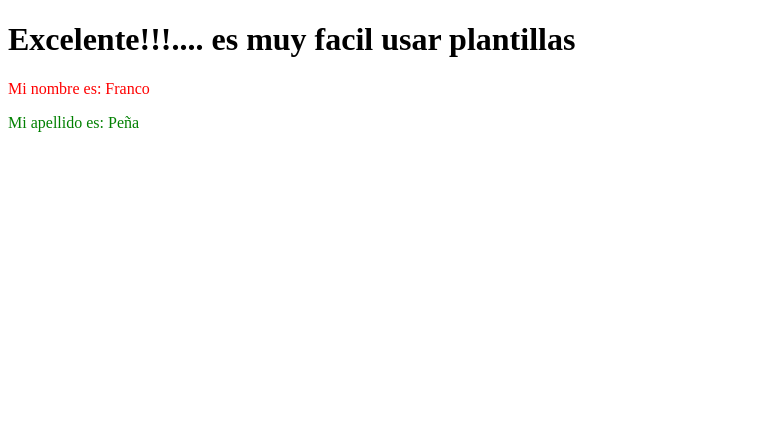
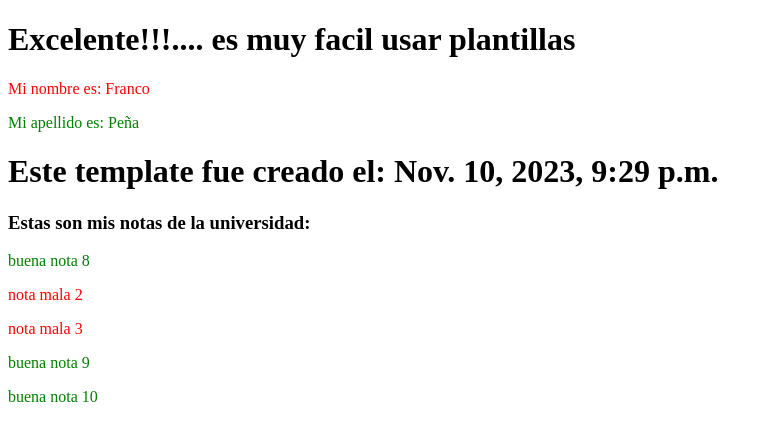
Before and after one commit to FrancoPCapellini/django-1ers-proyect, a Django app: page /probandoTemplates/ in a window 1280 px wide. Shown: the top 441 px of the page, without its empty margins (0-772 px from the left). Run offline with Django 4.2, Linux system fonts and the light colour scheme.

Commit message:
html integrado a django

```diff
--- a/myproject/myproject/templates/plantilla1.html
+++ b/myproject/myproject/templates/plantilla1.html
@@ -4,6 +4,7 @@
         <meta charset="UTF-8">
         <meta http-equiv="X-UA-Compatible" content="IE=edge">
         <meta name="viewport" content="width=device-width, initial-scale=1.0">
+        <link rel="stylesheet" href="">
         <title>Mi primer Template</title>
     </head>
     <body>
@@ -12,5 +13,16 @@
         <p style="color: red">Mi nombre es: {{nombre}}</p>
         <p style="color: green">Mi apellido es: {{apellido}}</p>
 
+        <h1>Este template fue creado el: {{hoy}}</h1>
+        <h3>Estas son mis notas de la universidad: </h3>
+        <p class="notes">
+            {% for n in notas%}
+            {% if n < 4 %}
+            <p style="color: red"> nota mala {{n}}</p>
+            {% else %}
+            <p style="color: green"> buena nota {{n}}</p>
+            {% endif %}
+            {% endfor %}
+        </p>
     </body>
 </html>
--- a/myproject/myproject/view.py
+++ b/myproject/myproject/view.py
@@ -1,6 +1,6 @@
 from django.http import HttpResponse
 import datetime
-from django.template import Template, Context
+from django.template import Template, Context, loader
 
 
 
@@ -18,27 +18,9 @@ def miNombreEs(self, nombre):
     documentodetexto = f"Mi nombre es: {nombre}"
     return HttpResponse(documentodetexto)
 
-def probando_template(request):
-    nombre = "Franco"
-    apellido = "Peña"
-
-    diccionario = {"nombre":nombre, "apellido":apellido} # <------ Para enviar al contexto
-
-    mi_html = open("myproject/templates/plantilla1.html","r")
-
-    plantilla = Template(mi_html.read())
-
-    mi_html.close()
-
-    mi_contexto = Context(diccionario)
-
-    documento = plantilla.render(mi_contexto)
-
-    return HttpResponse(documento)
-
 def MiPrimeraPlantilla(request):
     # Abrimos el documento que tiene la plantilla:
-    plantiallaExterna = open("myproject/templates/plantilla1.html","r")
+    plantiallaExterna = open("myproject/templates/plantilla1.html")
     # Cargar el documento en una variable de tipo "Template":
     template = Template(plantiallaExterna.read())
     # Cerrar el documento externo que abrimos:
@@ -48,3 +30,16 @@ def MiPrimeraPlantilla(request):
     # Renderizar el documento:
     documento = template.render(contexto)
     return HttpResponse(documento)
+
+def probando_template(request):
+    nombre = "Franco"
+    apellido = "Peña"
+    lista_de_notas = [8,2,3,9,10]
+    diccionario = {"nombre":nombre,
+                   "apellido":apellido,
+                   "hoy":datetime.datetime.now(),
+                   "notas":lista_de_notas
+                   }
+    plantilla = loader.get_template("plantilla1.html")
+    documento = plantilla.render(diccionario)
+    return HttpResponse(documento)
```
